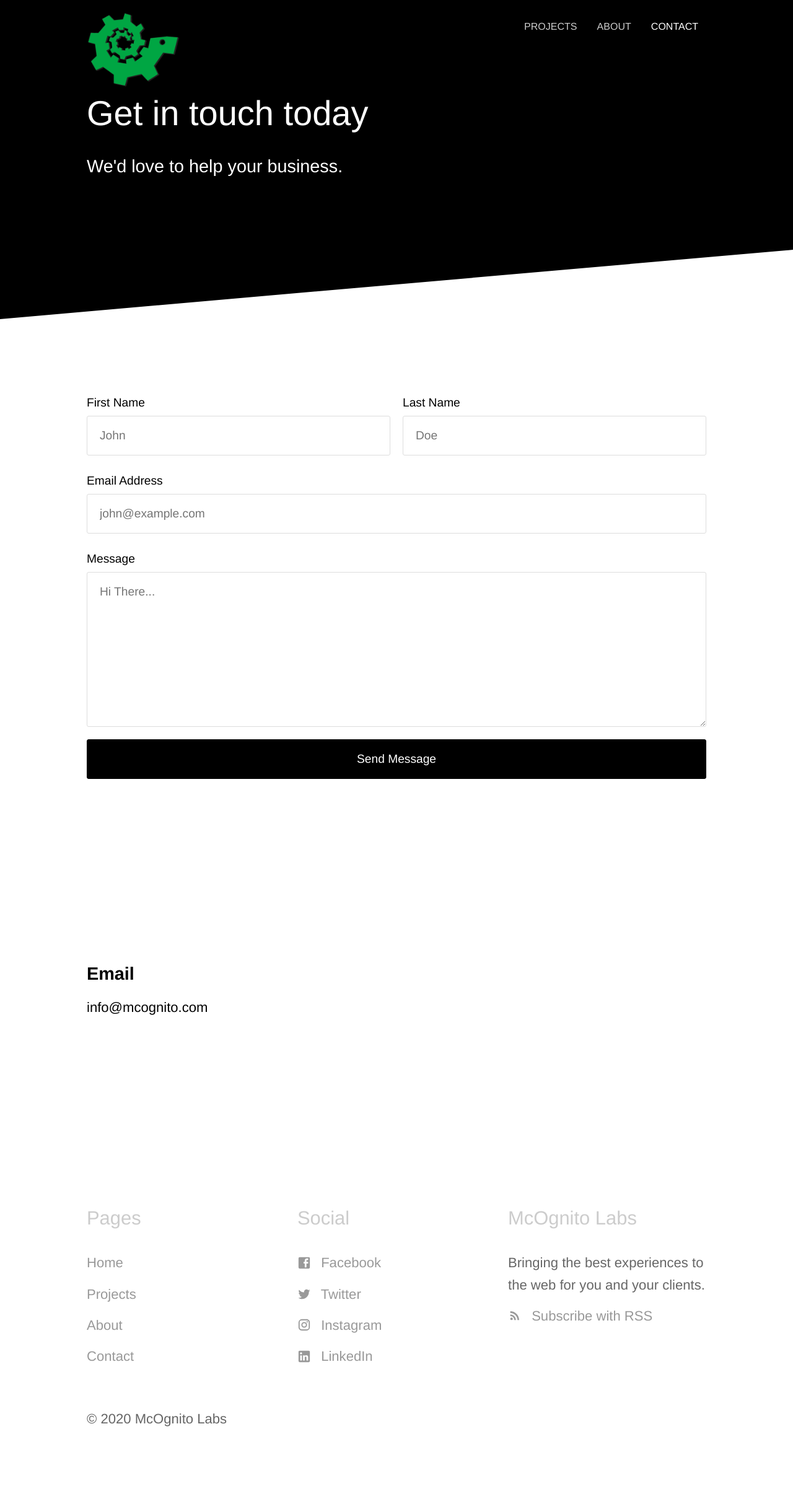
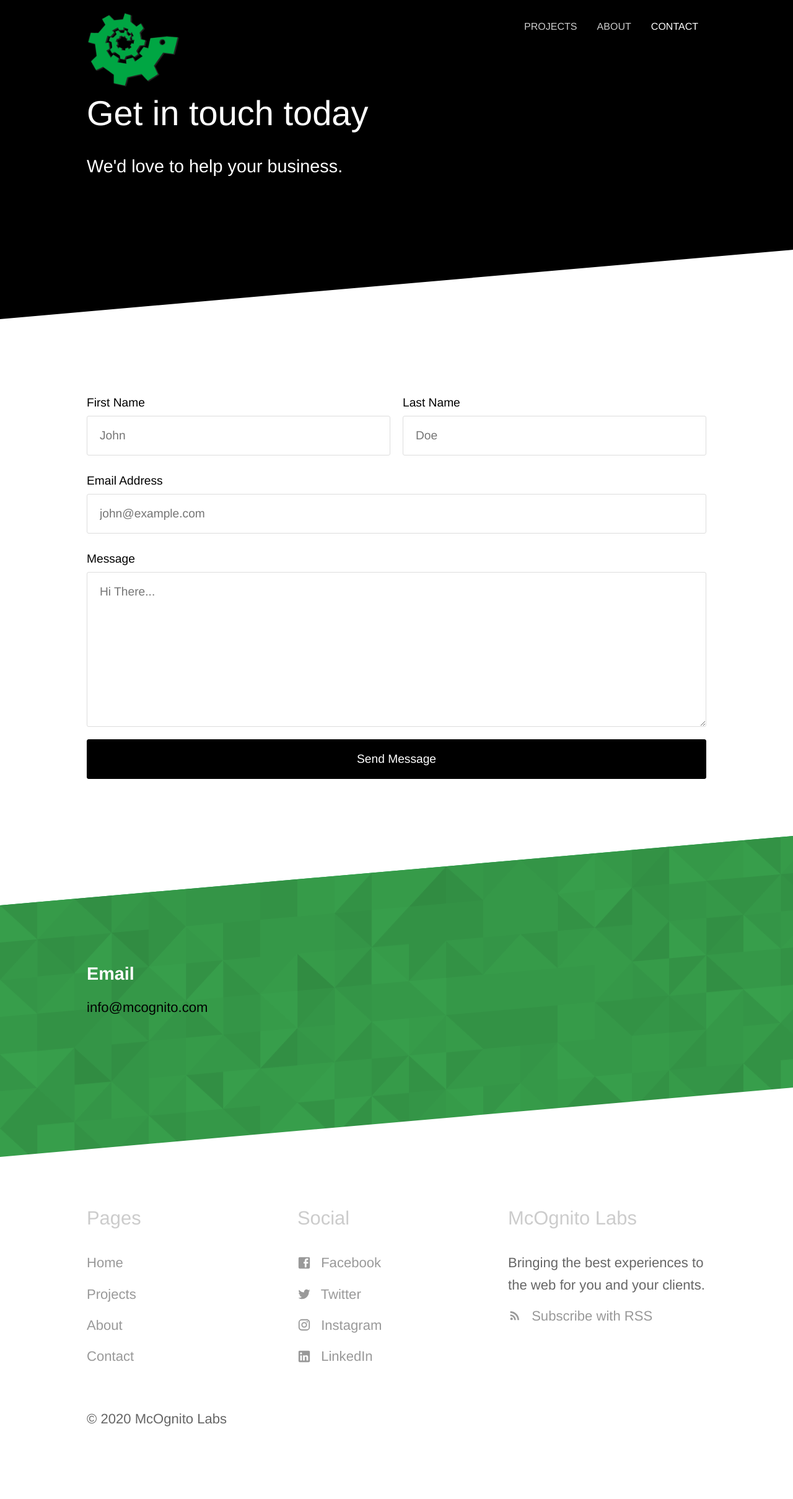
Before and after one commit to mCognitoLabs/mcognito.com, a Jekyll site: the page built from contact.html, in a window 1280 px wide. Shown: the whole page at 62% size. Built offline with Jekyll 4.4.1, drawn with Linux system fonts in a browser that asks for light colours.

Commit message:
Update contact.html

```diff
--- a/contact.html
+++ b/contact.html
@@ -36,7 +36,7 @@ subtitle: We'd love to help your business.
 </section>
 
 
-<section class="diagonal">
+<section class="diagonal patterned">
 	<div class="container halves aligned-top">
 
 		<div>
```
